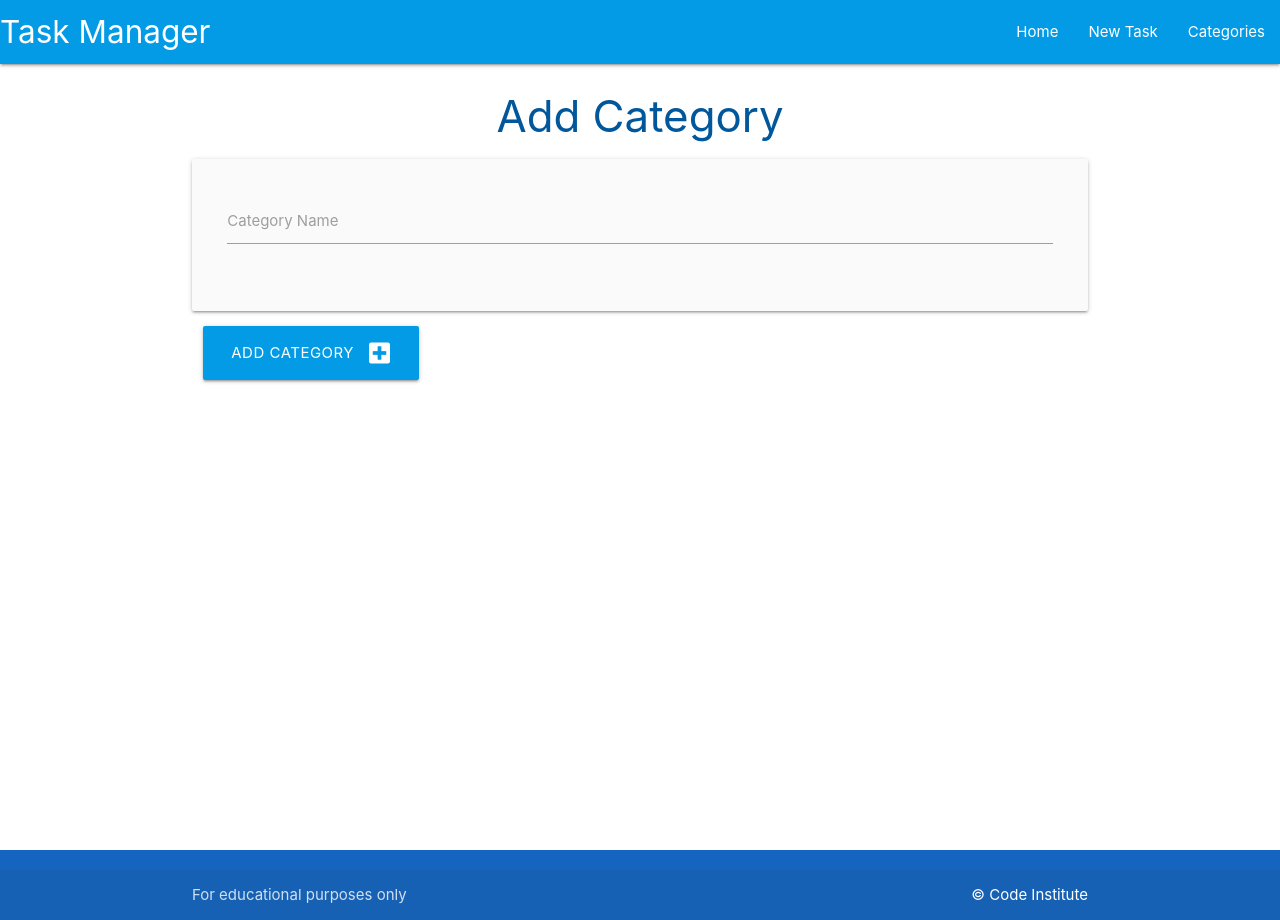
After one commit to Manuperezro/CRUD-miniproject, a Flask app: page /add_category in a window 1280 px wide. The commit adds this page. Run offline with Flask 2, Linux system fonts and the light colour scheme.

Commit message:
Category and add_categoy routes added

```diff
--- a/taskmanager/routes.py
+++ b/taskmanager/routes.py
@@ -1,8 +1,23 @@
-from flask import render_template
+from flask import render_template, request, redirect, url_for
 from taskmanager import app, db
 from taskmanager.models import Category, Task
 
 
 @app.route("/")
 def home():
-    return render_template("base.html")
+    return render_template("task.html")
+
+
+@app.route("/categories")
+def categories():
+    return render_template("categories.html")
+
+
+@app.route("/add_category", methods=["GET", "POST"])
+def add_category():
+    if request.method == "POST":
+        category = Category(category_name=request.form.get("category_name"))
+        db.session.add(category)
+        db.session.commit()
+        return redirect(url_for("categories"))
+    return render_template("add_category.html")
--- /dev/null
+++ b/taskmanager/static/css/style.css
@@ -0,0 +1,9 @@
+body {
+    display: flex;
+    min-height: 100vh;
+    flex-direction: column;
+  }
+
+  main {
+    flex: 1 0 auto;
+  }
--- /dev/null
+++ b/taskmanager/static/js/script.js
@@ -0,0 +1,5 @@
+document.addEventListener("DOMContentLoaded", function() {
+    // sidenav initialization
+    let sidenav = document.querySelectorAll(".sidenav");
+    M.Sidenav.init(sidenav);
+});
--- /dev/null
+++ b/taskmanager/templates/add_category.html
@@ -0,0 +1,29 @@
+{% extends "base.html" %}
+
+{% block content%}
+
+<h3 class="light-blue-text text-darken-4 center-align">Add Category</h3>
+<div class="row card-panel grey lighten-5">
+    <form class="col s12" method="POST" action="{{ url_for('add_category') }}">
+    <!-- Category name-->
+      <div class="row">
+        <div class="input-field col s12">
+          <input id="category_name" name="category_name" minlength="3" maxlength="25" type="text" class="validate" required>
+          <label for="category_name">Category Name</label>
+        </div>
+      </div>
+    </form>
+  </div>
+  <!-- Submit button-->
+  <div class="row">
+    <div class="col s12">
+      <button type="submit" class="btn-large light-blue darken-1">
+          Add Category <i class = "fas fa-plus-square right"></i>
+      </button>
+    </div>
+  </div>
+</form>
+</div>
+
+
+{% endblock %}
--- a/taskmanager/templates/base.html
+++ b/taskmanager/templates/base.html
@@ -1,14 +1,59 @@
 <!DOCTYPE html>
 <html lang="en">
 <head>
+
     <meta charset="UTF-8">
     <meta http-equiv="X-UA-Compatible" content="IE=edge">
     <meta name="viewport" content="width=device-width, initial-scale=1.0">
+    <link rel="stylesheet" href="https://cdnjs.cloudflare.com/ajax/libs/font-awesome/5.15.3/css/all.min.css"
+        integrity="sha512-iBBXm8fW90+nuLcSKlbmrPcLa0OT92xO1BIsZ+ywDWZCvqsWgccV3gFoRBv0z+8dLJgyAHIhR35VZc2oM/gI1w=="
+        crossorigin="anonymous" referrerpolicy="no-referrer">
+    <link rel="stylesheet" href="https://cdnjs.cloudflare.com/ajax/libs/materialize/1.0.0/css/materialize.min.css"
+        type="text/css">
+    <link rel="stylesheet" href="{{ url_for('static', filename='css/style.css') }}" type="text/css">
     <title>Task Manager</title>
 </head>
+
 <body>
 
-    Hello World!
+    <header>
+        <!-- top navbar -->
+        <nav class="light-blue darken-1">
+            <div class="nav-wrapper">
+            <a href="{{ url_for('home') }}" class="brand-logo">Task Manager</a>
+            <a href="#" data-target="mobile-demo" class="sidenav-trigger"><i class="fas fa-bars"></i></a>
+            <ul class="right hide-on-med-and-down">
+                <li><a href="{{ url_for('home') }}">Home</a></li>
+                <li><a href="{{ url_for('add_category') }}">New Task</a></li>
+                <li><a href="{{ url_for('categories') }}">Categories</a></li>
+            </ul>
+            </div>
+        </nav>
+
+        <!-- mobile sidenav -->
+        <ul class="sidenav" id="mobile-demo">
+            <li><a href="{{ url_for('home') }}">Home</a></li>
+            <li><a href="{{ url_for('add_category') }}">New Task</a></li>
+            <li><a href="{{ url_for('categories') }}">Categories</a></li>
+        </ul>
+    </header>
+
+    <main class="container">
+        {% block content %}
+        {% endblock %}
+    </main>
+
+    <footer class="page-footer blue darken-3">
+        <div class="footer-copyright">
+            <div class="container">
+                For educational purposes only
+                <a class="white-text right" href="https://codeinstitute.net" target="_blank">&copy; Code Institute</a>
+            </div>
+        </div>
+    </footer>
+
+    <script src="https://cdnjs.cloudflare.com/ajax/libs/materialize/1.0.0/js/materialize.min.js"></script>
+    <script src="{{ url_for('static', filename='js/script.js') }}"></script>
 
 </body>
 </html>
```
Also changed, not shown: taskmanager/templates/categories.html (added, +16 -0 lines), taskmanager/templates/task.html (added, +7 -0 lines).
